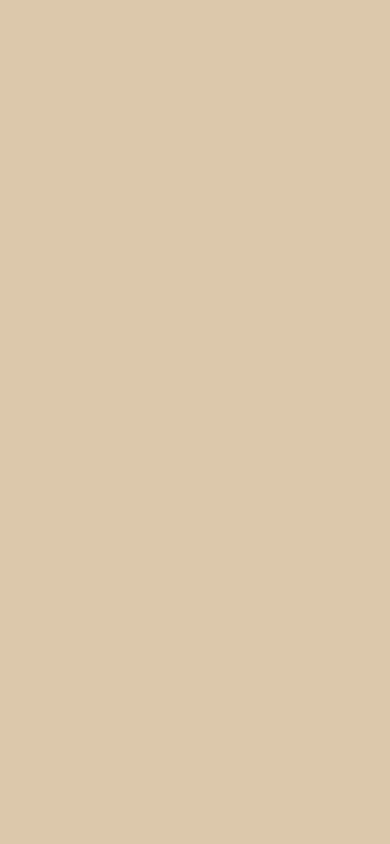
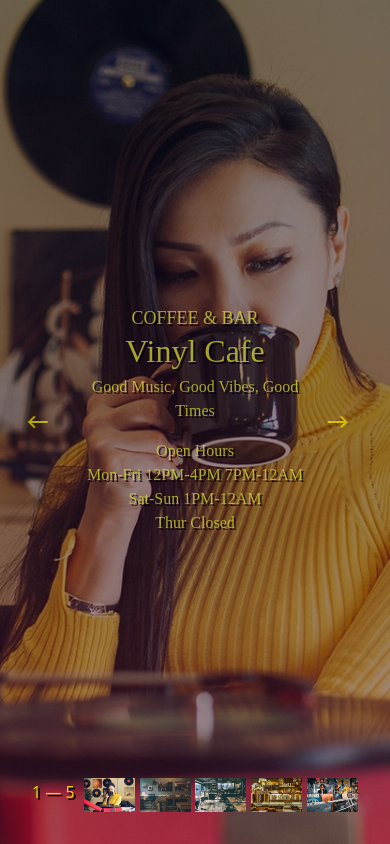
Before and after one commit to Fire-Bringer/vinyl-cafe-frontend, a Next.js app: page / in a window 390 px wide. Shown: the top 844 px of the page. Built offline with nearby package versions, Linux system fonts and the light colour scheme; a web font is replaced by a local one.

Commit message:
Testing navbar links

```diff
--- a/src/components/Hero/Hero.jsx
+++ b/src/components/Hero/Hero.jsx
@@ -64,8 +64,6 @@ const Hero = () => {
       item5Refs.current.push(el);
     }
   };
-
-  // NEW TEST
   const addPreviewImgRef = (el) => {
     if (el && !previewImgsRefs.current.includes(el)) {
       previewImgsRefs.current.push(el);
@@ -74,7 +72,6 @@ const Hero = () => {
 
   // Animation Definition
   useEffect(() => {
-    setTimeout(() => {
     const tl = gsap.timeline({ delay: 0 });
 
     // Moves all columns to the top from the bottom
@@ -157,7 +154,7 @@ const Hero = () => {
       duration: 1,
       ease: "power3.out",
     }, "-=1.5");
-    }, 10000);
+
   }, []); // Ensures the animation only runs once
 
   // NEW TEST
@@ -200,8 +197,6 @@ const Hero = () => {
 
     // Set up initial image and number
     updateImage(0); // Show the first image initially.
-
-    mainImg.style.opacity = 1
 
   }, []);
 
--- a/src/components/Navbar/Navbar.js
+++ b/src/components/Navbar/Navbar.js
@@ -108,7 +108,7 @@ const Menu = () => {
       opacity: 1,
       duration: 1,
       ease: 'power3.out',
-      delay: 17,
+      delay: 7,
     });
 
     let ctx = gsap.context(() => { // Create GSAP context *inside* useEffect
--- a/src/styles/navbar.css
+++ b/src/styles/navbar.css
@@ -102,6 +102,6 @@
   }
 
   .menu-link-item-holder a {
-    font-size: 60px;
+    font-size: 3rem;
   }
 }
```
Lines whose indentation alone changed are shown as unchanged.
